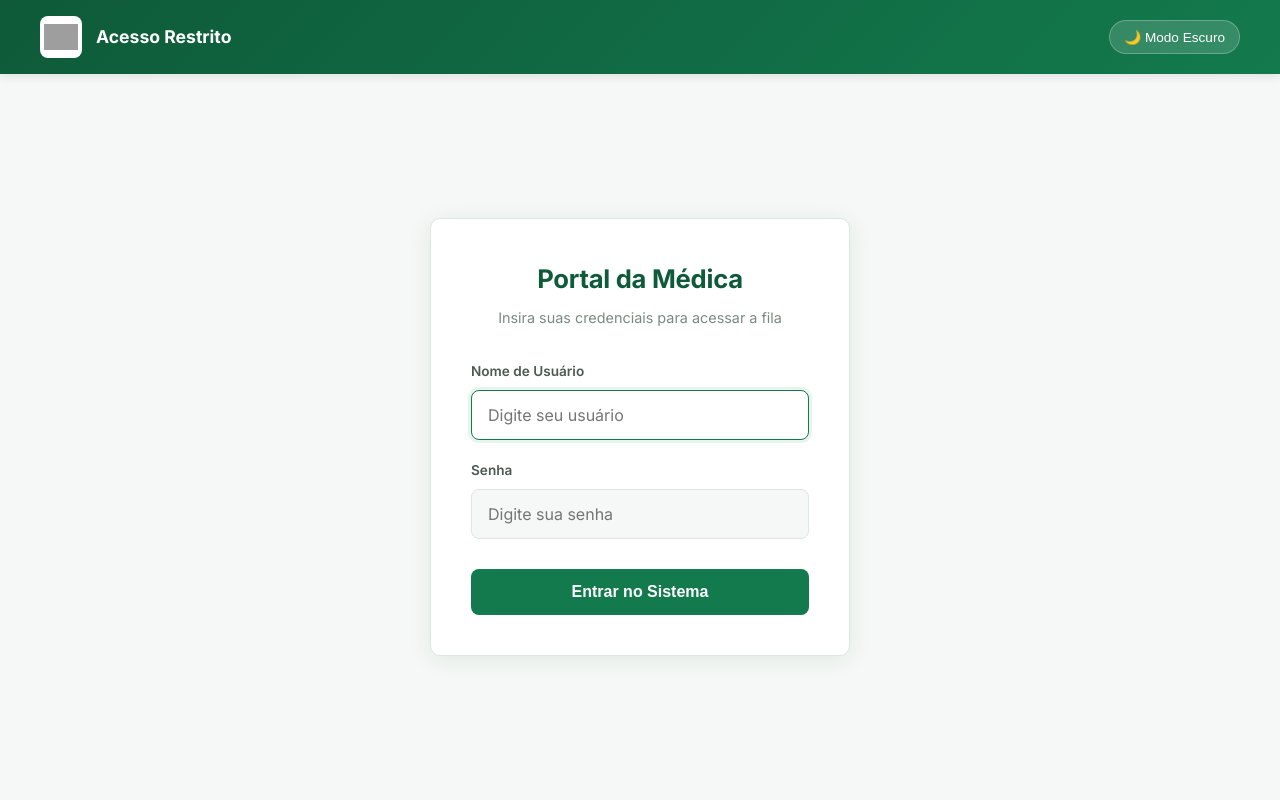
After one commit to lucasnalbuquerque/projeto-pit, a Django app: page /login/ in a window 1280 px wide. The commit adds this page. Run offline with Django 5.2, Linux system fonts and the light colour scheme; grey boxes are pictures that could not be loaded.

Commit message:
login para medica
adicionado:
- login para verificação para fila_medica
- nome adicionado para médica
- acompanhar_caso corrigido (para nome da médica)

```diff
--- a/core/settings.py
+++ b/core/settings.py
@@ -103,3 +103,6 @@ EMAIL_HOST_PASSWORD = os.getenv('EMAIL_HOST_PASSWORD')
 DEFAULT_FROM_EMAIL = os.getenv('EMAIL_HOST_USER')
 
 SITE_URL = 'http://127.0.0.1:8000'
+
+LOGIN_URL = 'login'
+LOGIN_REDIRECT_URL = 'fila_medica'
--- a/teleconsultoria/models.py
+++ b/teleconsultoria/models.py
@@ -64,12 +64,14 @@ class Profissional(models.Model):
         return f"{self.nome_completo} - {self.cargo}"
 
 class Medica(models.Model):
-    user = models.OneToOneField(User, on_delete=models.CASCADE)
+    user = models.OneToOneField(User, on_delete=models.CASCADE, related_name='medica')
+    # ALTERAÇÃO: Adicionado o campo de nome para a médica não depender do last_name do User
+    nome_completo = models.CharField(max_length=255, default="Médica Teleconsultora")
     crm = models.CharField(max_length=20)
     especialidade = models.CharField(max_length=100)
 
     def __str__(self):
-        return f"Dra. {self.user.last_name} - {self.especialidade}"
+        return f"Dra. {self.nome_completo} - {self.especialidade}"
 
 # --- MODELO CENTRAL ---
 
--- a/teleconsultoria/templates/acompanhar_caso.html
+++ b/teleconsultoria/templates/acompanhar_caso.html
@@ -116,8 +116,7 @@
             background: linear-gradient(135deg, #0b3d2e, #15724f);
         }
         .hulw-header::after {
-            content: "";
-            position: absolute; inset: 0;
+            content: absolute; inset: 0;
             background: radial-gradient(400px 200px at 90% 120%, rgba(255,255,255,.18), transparent 60%);
             pointer-events: none;
         }
@@ -455,7 +454,8 @@
                 </h3>
                 <div class="resposta-box">
                     <div style="margin-bottom: 14px; font-weight: 700; color: var(--hulw-green-900); font-size: 1.05rem;">
-                        Dra. {{ resposta.medica.user.get_full_name }} — <span style="font-weight: 500; font-size: 0.95rem; color: var(--ink-700);">{{ resposta.medica.especialidade }}</span>
+                        <!-- CORREÇÃO AQUI: Mudado para resposta.medica.nome_completo -->
+                        Dra. {{ resposta.medica.nome_completo }} — <span style="font-weight: 500; font-size: 0.95rem; color: var(--ink-700);">{{ resposta.medica.especialidade }}</span>
                     </div>
 
                     <div style="font-size: 1rem; color: var(--ink-900); background: var(--white); padding: 16px; border-radius: 10px; border: 1px solid var(--line); line-height: 1.6;">
--- /dev/null
+++ b/teleconsultoria/templates/login.html
@@ -0,0 +1,284 @@
+<!DOCTYPE html>
+<html lang="pt-br">
+<head>
+    <meta charset="UTF-8">
+    <title>Login da Equipe Médica - Teleconsultoria HULW</title>
+    <link rel="preconnect" href="https://fonts.googleapis.com">
+    <link rel="preconnect" href="https://fonts.gstatic.com" crossorigin>
+    <link href="https://fonts.googleapis.com/css2?family=Inter:wght@400;500;600;700&display=swap" rel="stylesheet">
+    <style>
+        :root {
+            /* PALETA PRINCIPAL (Modo Claro) */
+            --hulw-green: #137a4d;
+            --hulw-green-dark: #0e5a39;
+            --hulw-green-light: #e8f5ee;
+            --hulw-green-soft: #f3faf6;
+            --ink: #1f2a25;
+            --ink-soft: #4b5a52;
+            --muted: #7a8a82;
+            --line: #dde7e1;
+            --bg: #f5f8f6;
+            --white: #ffffff;
+            --danger: #c0392b;
+            --danger-bg: #fef2f2;
+            --danger-border: #fecaca;
+            --radius: 10px;
+            --shadow: 0 4px 24px rgba(16, 60, 40, 0.08);
+        }
+
+        /* MODO ESCURO INSTITUCIONAL */
+        body.dark-mode {
+            --bg: #03140f;
+            --white: #08221a;
+            --ink: #e1e7e4;
+            --ink-soft: #b0beb6;
+            --muted: #718278;
+            --line: #164e3f;
+            --hulw-green: #10b981;
+            --hulw-green-dark: #34d399;
+            --hulw-green-soft: #06241b;
+            --danger: #f87171;
+            --danger-bg: #2d1919;
+            --danger-border: #422222;
+            --shadow: 0 4px 30px rgba(0, 0, 0, 0.5);
+        }
+
+        * { box-sizing: border-box; transition: background-color 0.15s ease, color 0.15s ease, border-color 0.15s ease; }
+
+        body {
+            font-family: 'Inter', -apple-system, BlinkMacSystemFont, sans-serif;
+            margin: 0;
+            padding: 0;
+            background-color: var(--bg);
+            color: var(--ink);
+            line-height: 1.55;
+            display: flex;
+            flex-direction: column;
+            min-height: 100vh;
+        }
+
+        /* HEADER SIMPLIFICADO */
+        .header {
+            background: linear-gradient(135deg, var(--hulw-green-dark) 0%, var(--hulw-green) 100%);
+            padding: 16px 40px;
+            display: flex;
+            align-items: center;
+            justify-content: space-between;
+            box-shadow: 0 2px 10px rgba(0,0,0,0.1);
+        }
+        body.dark-mode .header {
+            background: linear-gradient(135deg, #0b3d2e, #15724f);
+        }
+
+        .header-left { display: flex; align-items: center; gap: 14px; }
+
+        .header .logo-container {
+            width: 42px; height: 42px;
+            background: white;
+            border-radius: 8px;
+            display: flex; align-items: center; justify-content: center;
+            overflow: hidden;
+        }
+        .header .logo-container img { width: 80%; height: 80%; object-fit: contain; }
+        .header h1 { margin: 0; font-size: 1.1rem; font-weight: 700; color: white; }
+
+        .theme-toggle-btn {
+            background: rgba(255, 255, 255, 0.15);
+            border: 1px solid rgba(255, 255, 255, 0.25);
+            color: white;
+            padding: 8px 14px;
+            border-radius: 20px;
+            cursor: pointer;
+            font-weight: 500;
+            font-size: 0.85rem;
+            display: inline-flex;
+            align-items: center;
+            gap: 6px;
+        }
+        .theme-toggle-btn:hover { background: rgba(255, 255, 255, 0.25); }
+
+        /* ÁREA DE LOGIN */
+        .login-wrapper {
+            flex: 1;
+            display: flex;
+            align-items: center;
+            justify-content: center;
+            padding: 20px;
+        }
+
+        .login-card {
+            background: var(--white);
+            width: 100%;
+            max-width: 420px;
+            padding: 40px;
+            border-radius: var(--radius);
+            box-shadow: var(--shadow);
+            border: 1px solid var(--line);
+        }
+
+        .login-header {
+            text-align: center;
+            margin-bottom: 32px;
+        }
+
+        .login-header h2 {
+            margin: 0 0 8px 0;
+            color: var(--hulw-green-dark);
+            font-size: 1.6rem;
+            font-weight: 700;
+            letter-spacing: -0.01em;
+        }
+
+        .login-header p {
+            margin: 0;
+            color: var(--muted);
+            font-size: 0.9rem;
+        }
+
+        /* FORMULÁRIO */
+        .form-group {
+            margin-bottom: 20px;
+            display: flex;
+            flex-direction: column;
+            gap: 8px;
+        }
+
+        .form-group label {
+            font-size: 0.85rem;
+            font-weight: 600;
+            color: var(--ink-soft);
+        }
+
+        .form-control {
+            width: 100%;
+            padding: 14px 16px;
+            border-radius: 8px;
+            border: 1px solid var(--line);
+            background: var(--bg);
+            color: var(--ink);
+            font-size: 1rem;
+            font-family: inherit;
+            transition: all 0.2s ease;
+        }
+
+        .form-control:focus {
+            outline: none;
+            border-color: var(--hulw-green);
+            background: var(--white);
+            box-shadow: 0 0 0 3px var(--hulw-green-light);
+        }
+
+        body.dark-mode .form-control:focus {
+            box-shadow: 0 0 0 3px rgba(16, 185, 129, 0.2);
+        }
+
+        .btn-submit {
+            width: 100%;
+            padding: 14px;
+            background: var(--hulw-green);
+            color: white;
+            border: none;
+            border-radius: 8px;
+            font-size: 1rem;
+            font-weight: 600;
+            cursor: pointer;
+            margin-top: 10px;
+            transition: background-color 0.2s ease, transform 0.1s ease;
+        }
+
+        .btn-submit:hover {
+            background: var(--hulw-green-dark);
+        }
+
+        .btn-submit:active {
+            transform: scale(0.98);
+        }
+
+        /* ERROS DO DJANGO */
+        .alert-error {
+            background: var(--danger-bg);
+            color: var(--danger);
+            border: 1px solid var(--danger-border);
+            padding: 12px 16px;
+            border-radius: 8px;
+            margin-bottom: 20px;
+            font-size: 0.85rem;
+            font-weight: 500;
+            text-align: center;
+        }
+
+    </style>
+</head>
+<body>
+    <header class="header">
+        <div class="header-left">
+            <div class="logo-container">
+                <img src="https://encrypted-tbn0.gstatic.com/images?q=tbn:ANd9GcQryXQkqFL8UMlNXtInfmWSQhSp1ZcKgreHmw&s" alt="Logo HULW">
+            </div>
+            <h1>Acesso Restrito</h1>
+        </div>
+        <button id="themeBtn" class="theme-toggle-btn" onclick="toggleTheme()">🌙 Modo Escuro</button>
+    </header>
+
+    <main class="login-wrapper">
+        <div class="login-card">
+            <div class="login-header">
+                <h2>Portal da Médica</h2>
+                <p>Insira suas credenciais para acessar a fila</p>
+            </div>
+
+            <!-- O action method POST enviará os dados para a view de login do Django -->
+            <form method="POST" action="">
+                {% csrf_token %}
+
+                <!-- Exibe mensagem de erro se o usuário/senha estiverem incorretos -->
+                {% if form.errors %}
+                <div class="alert-error">
+                    Usuário ou senha incorretos. Tente novamente.
+                </div>
+                {% endif %}
+
+                <div class="form-group">
+                    <label for="id_username">Nome de Usuário</label>
+                    <input type="text" name="username" id="id_username" class="form-control" required autofocus placeholder="Digite seu usuário">
+                </div>
+
+                <div class="form-group">
+                    <label for="id_password">Senha</label>
+                    <input type="password" name="password" id="id_password" class="form-control" required placeholder="Digite sua senha">
+                </div>
+
+                <!-- O next redireciona a usuária para a fila após o login com sucesso -->
+                <input type="hidden" name="next" value="{% url 'fila_medica' %}">
+
+                <button type="submit" class="btn-submit">Entrar no Sistema</button>
+            </form>
+        </div>
+    </main>
+
+    <script>
+        // Lógica idêntica ao fila_medica.html para manter consistência do tema
+        function toggleTheme() {
+            const body = document.body;
+            const btn = document.getElementById('themeBtn');
+            body.classList.toggle('dark-mode');
+
+            if (body.classList.contains('dark-mode')) {
+                btn.innerHTML = "☀️ Modo Claro";
+                localStorage.setItem('theme', 'dark');
+            } else {
+                btn.innerHTML = "🌙 Modo Escuro";
+                localStorage.setItem('theme', 'light');
+            }
+        }
+
+        window.addEventListener('DOMContentLoaded', () => {
+            const savedTheme = localStorage.getItem('theme');
+            if (savedTheme === 'dark') {
+                document.body.classList.add('dark-mode');
+                document.getElementById('themeBtn').innerHTML = "☀️ Modo Claro";
+            }
+        });
+    </script>
+</body>
+</html>
--- a/teleconsultoria/urls.py
+++ b/teleconsultoria/urls.py
@@ -1,9 +1,15 @@
 from django.urls import path
+from django.contrib.auth import views as auth_views
 from . import views
 from django.conf import settings
 from django.conf.urls.static import static
 
 urlpatterns = [
+    # --- TELA DE LOGIN E LOGOUT NATIVOS ---
+    path('login/', auth_views.LoginView.as_view(template_name='login.html'), name='login'),
+    path('logout/', auth_views.LogoutView.as_view(next_page='login'), name='logout'),
+
+    # --- ROTAS EXISTENTES ---
     path('nova/', views.nova_solicitacao, name='nova_solicitacao'),
     path('acompanhar/<uuid:token>/', views.acompanhar_caso, name='acompanhar_caso'),
 
@@ -12,7 +18,6 @@ urlpatterns = [
     path('fila/', views.fila_medica, name='fila_medica'),
     path('detalhe/<int:sol_id>/', views.detalhe_caso, name='detalhe_caso'),
     path('responder/<int:sol_id>/', views.responder_solicitacao, name='responder_solicitacao'),
-
 
     path('agendar-sincrona/<int:sol_id>/', views.agendar_sincrona, name='agendar_sincrona'),
 
```
Also changed, not shown: teleconsultoria/views.py (+43 -4 lines), db.sqlite3, teleconsultoria/migrations/0006_alter_medica_user.py (added), teleconsultoria/migrations/0007_medica_nome_completo.py (added).
